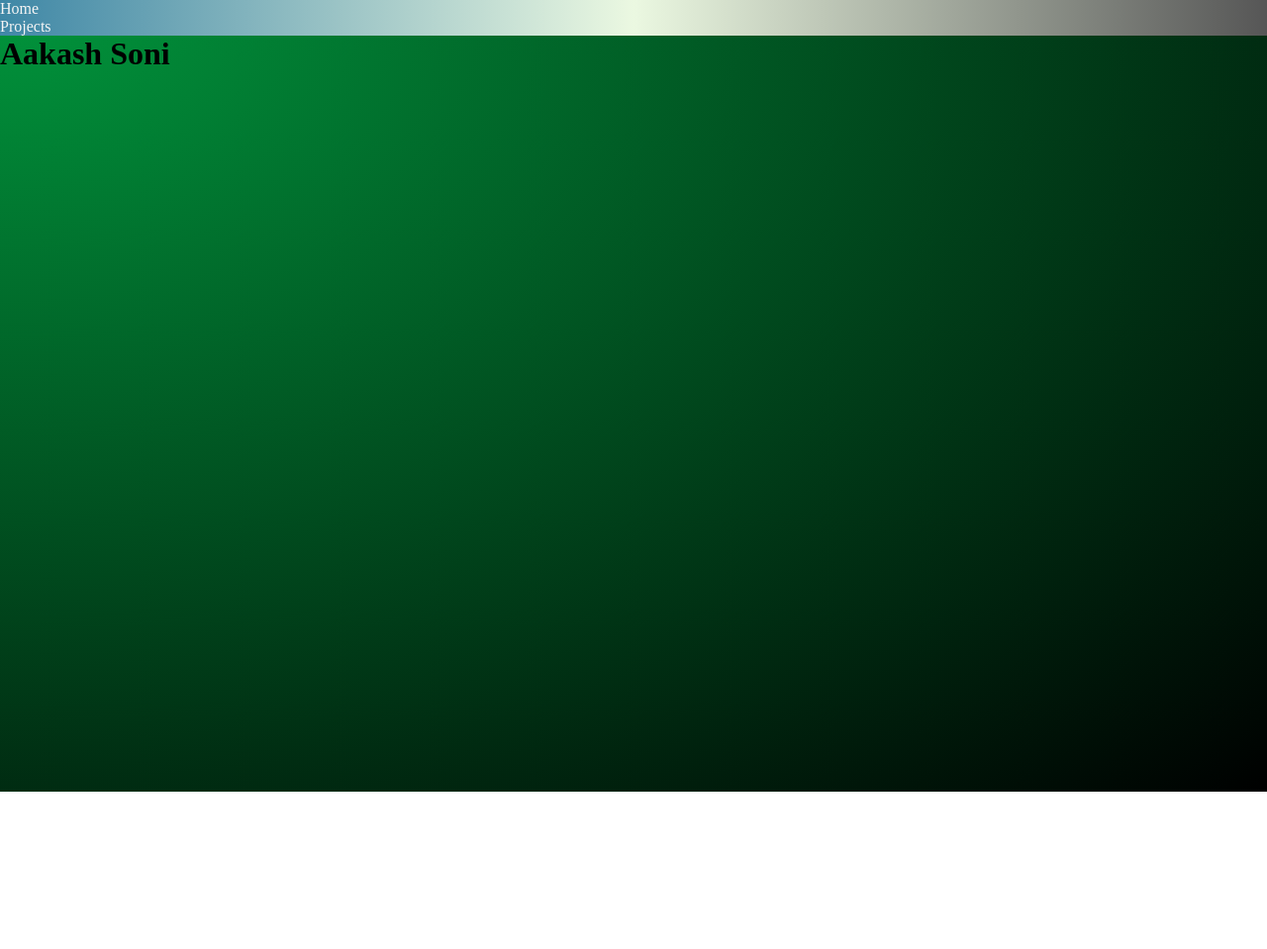
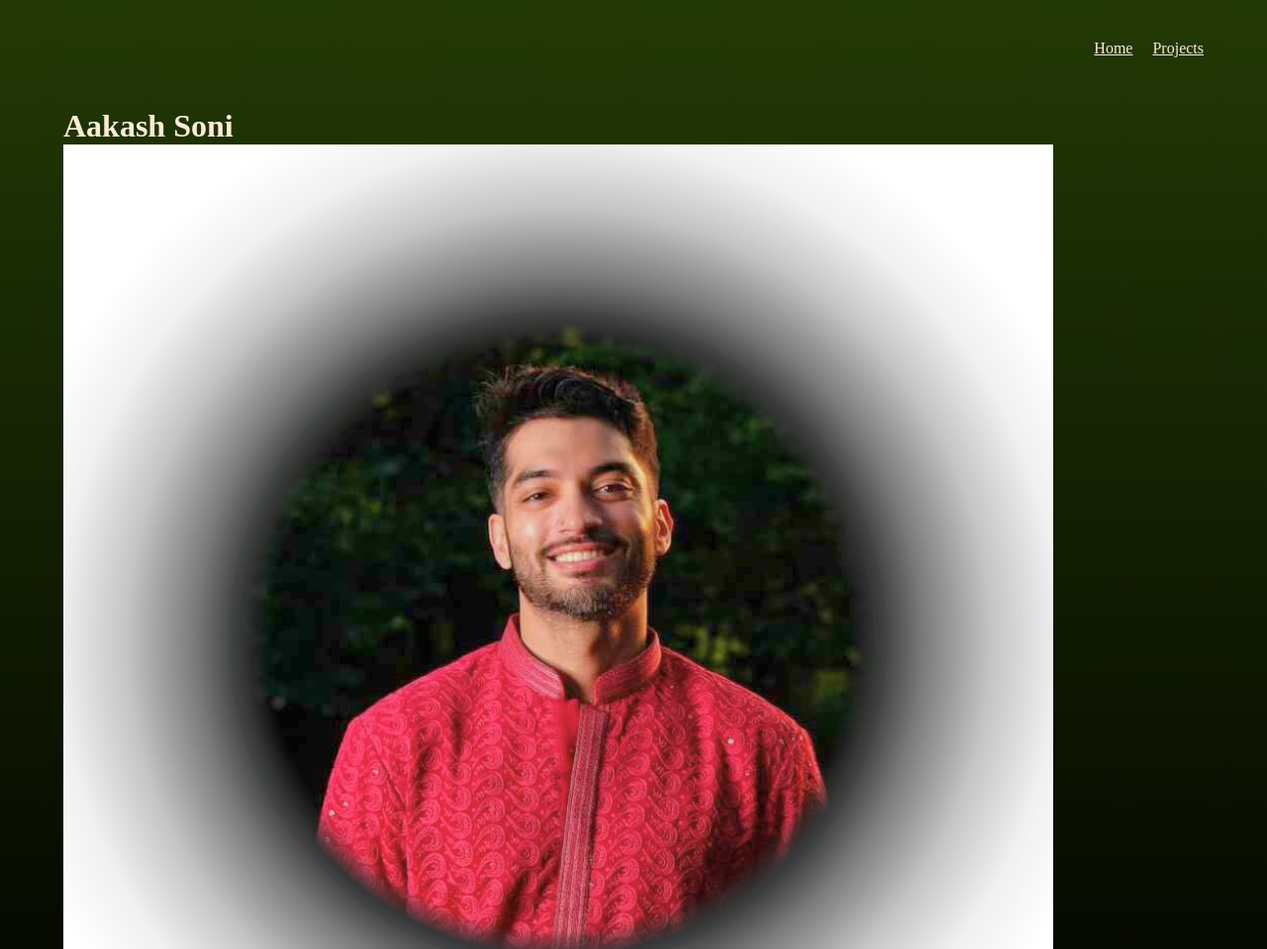
Before and after one commit to aakashmsoni/aakashs-personal-site, a Gatsby site: page / in a window 1280 px wide. Shown: the top 959 px of the page at 99% size. Before the commit the page ends 800 px from the top, so only its background shows below. Built offline with nearby package versions, Linux system fonts and the light colour scheme; Gatsby itself is replaced by a stand-in of ours.

Commit message:
updated css, began work on adding profile image by using StaticImage

```diff
--- a/src/pages/header.jsx
+++ b/src/components/Header.jsx
@@ -1,13 +1,14 @@
 import * as React from "react"
+import { Link } from "gatsby"
 import "../styles/header.css"
 
 export const Header = () => {
   return (
     <header>
       <nav>
-        <div>
-          <p>Home</p>
-          <p>Projects</p>
+        <div className="links">
+          <Link to="/">Home</Link>
+          <Link to="/projects">Projects</Link>
         </div>
       </nav>
     </header>
--- a/src/components/Layout.jsx
+++ b/src/components/Layout.jsx
@@ -1,9 +1,11 @@
 import React from "react";
+import { Header } from "./Header";
 import "../styles/global.css"
 
 export default function Layout({children}) {
   return (
     <div className="layout">
+      <Header />
       <div className="content">
         { children }
       </div>
--- a/src/pages/index.jsx
+++ b/src/pages/index.jsx
@@ -1,15 +1,16 @@
 import * as React from "react"
-import { Header } from "./header";
+import { Header } from "../components/Header";
 import Layout from "../components/Layout";
+import { StaticImage } from "gatsby-plugin-image";
 
 function Index() {
   return (
     <Layout>
     <div>
-      <Header />
       <h1>
         Aakash Soni
       </h1>
+      <StaticImage src="../images/profile_pic2.jpeg" />
     </div>
     </Layout>
   )
--- a/src/styles/global.css
+++ b/src/styles/global.css
@@ -1,11 +1,18 @@
 * {
   margin: 0;
   padding: 0;
+  font-family:'Times New Roman', Times, serif;
+  color:antiquewhite
 }
 html, body {
   min-height: 100%;
 }
 body {
-  background: radial-gradient(at top left, rgb(1, 149, 60), rgb(0, 0, 0));
+  background: linear-gradient( rgb(35, 57, 5), rgb(0, 0, 0));
+  /* background: linear-gradient(at top left, rgb(3, 151, 62), rgb(0, 0, 0),rgb(0, 164, 172)); */
   background-repeat: no-repeat;
 }
+.layout {
+  max-width:90%;
+  margin: 0 auto;
+}
--- a/src/styles/header.css
+++ b/src/styles/header.css
@@ -1,4 +1,23 @@
 header {
-  background: linear-gradient(0.25turn, #3f87a6, #ebf8e1, #565656);
-  color: whitesmoke
+  /* background: linear-gradient(0.25turn, #3f87a6, #ebf8e1, #565656); */
+  color: black!important;
 }
+nav {
+  display:grid;
+  grid-template-columns: 8fr, 1fr, 1fr;
+  margin: 40px auto;
+}
+nav .links {
+  display: inline-block;
+  text-align: right;
+}
+nav a {
+  display: inline-block;
+  margin-left: 20px;
+  font-weight: 400;
+  padding-bottom: 8px;
+  border-bottom: 3px solid transparent;
+}
+nav a:hover {
+  border-color: white;
+}
```
Also changed, not shown: src/images/profile_pic2.jpeg (added), 1 other file.
